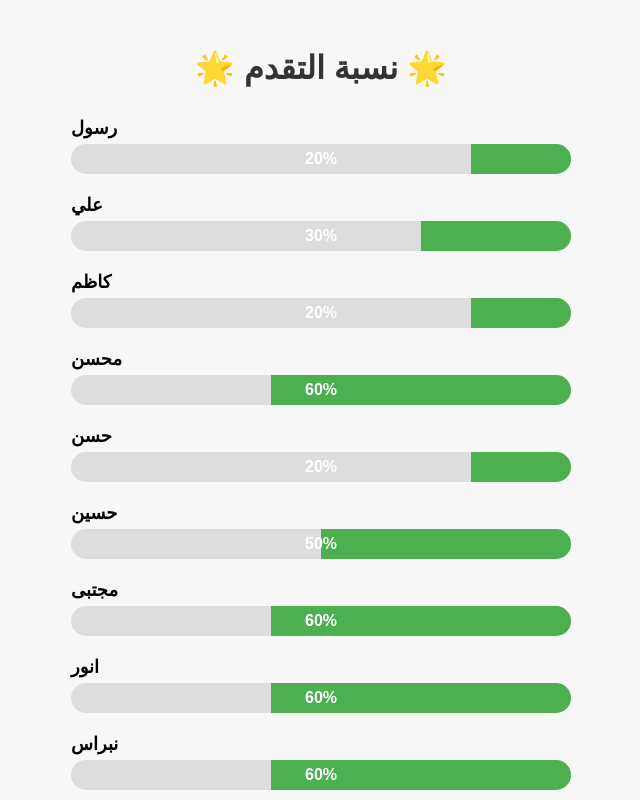
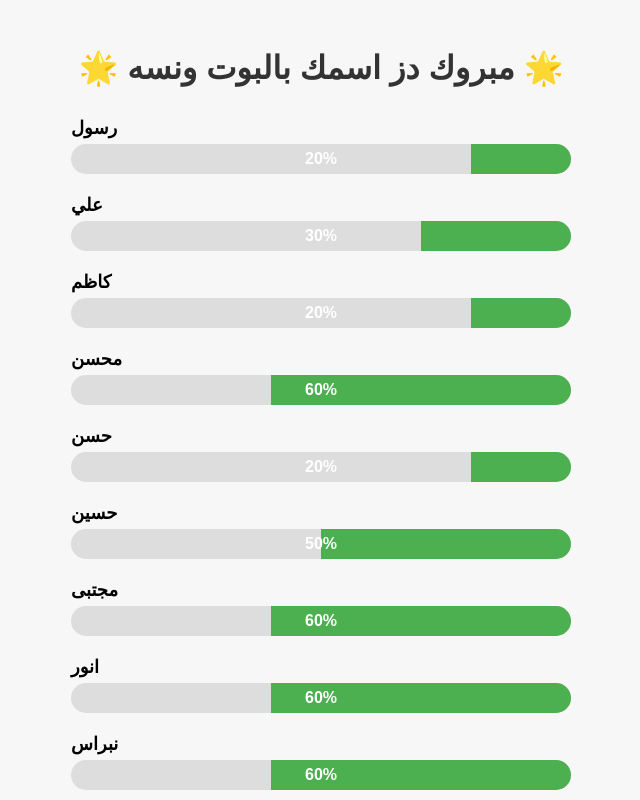
Before and after one commit to bmlky228-maker/index.html, a plain HTML site: page index.html in a window 1280 px wide. Shown: the top 800 px of the page, without its empty margins (319-959 px from the left). Drawn offline with Linux system fonts and the light colour scheme.

Commit message:
Update index.html

```diff
--- a/index.html
+++ b/index.html
@@ -58,7 +58,7 @@
 </head>
 <body>
 
-<h1>🌟 نسبة التقدم 🌟</h1>
+<h1>🌟 مبروك دز اسمك بالبوت ونسه 🌟</h1>
 <div id="progress-list"></div>
 
 <script>
```
